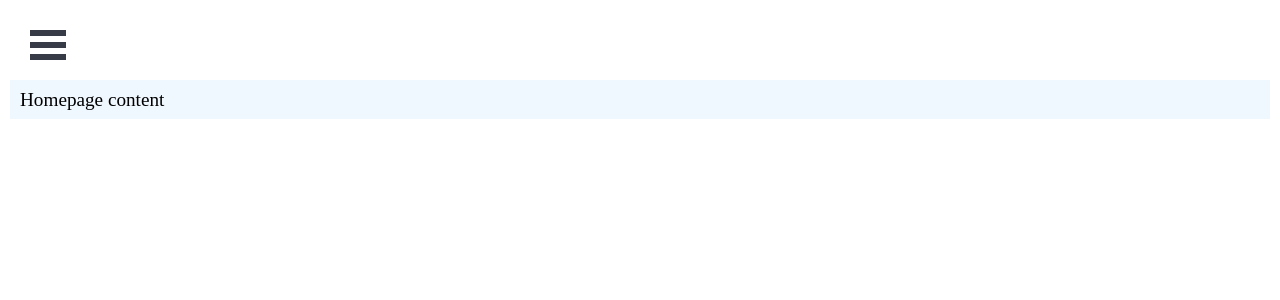
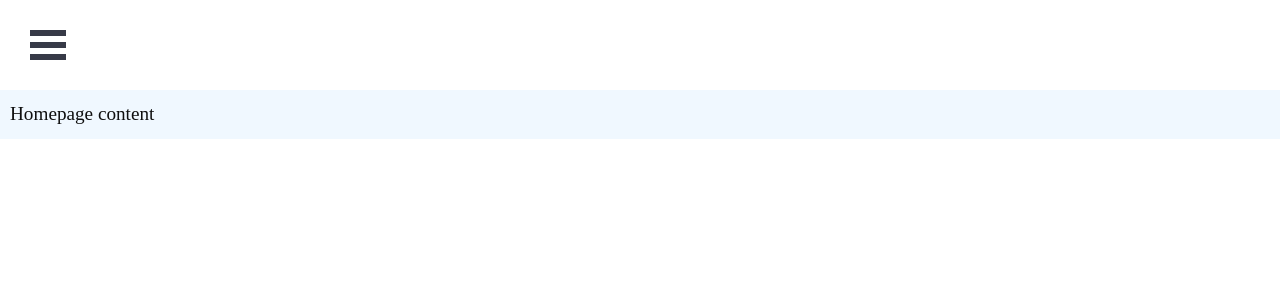
Before and after one commit to software-assignments-spring2021/spring-2020-idle-tower, a React (Create React App) app in the folder front-end/: page / in a window 1280 px wide. Shown: the top 300 px of the page. Built offline with nearby package versions, Linux system fonts and the light colour scheme.

Commit message:
Add styles

```diff
--- a/front-end/src/App.scss
+++ b/front-end/src/App.scss
@@ -1,9 +1,12 @@
+@import 'helpers/base/all';
+
 .container {
 	display: block;
-	font-size: 100%;
-	padding: 0 10px;
 	position: relative;
-	top: 70px;
+	margin-top: 90px;
+	font-size: 1em;
+	line-height: 1.5;
+	background-color: $c-white;
 }
 
 header {
--- /dev/null
+++ b/front-end/src/helpers/base/_forms.scss
@@ -0,0 +1,15 @@
+form {
+	width: 100%;
+	max-width: 100%;
+	margin: 10px auto;
+	font-size: 1em;
+}
+
+input {
+	font-size: 16px; // 16px so on mobile it works nicely
+}
+
+input[type=submit] {
+
+	padding: 10px;
+}
--- /dev/null
+++ b/front-end/src/helpers/base/_global.scss
@@ -0,0 +1,18 @@
+* {
+	font-family: 'Helvetica Neue', Helvetica, Arial, sans-serif;
+	box-sizing: border-box;
+	word-wrap: break-word;
+}
+
+html {
+	color: $c-black;
+	-webkit-box-sizing: border-box;
+	-moz-box-sizing: border-box;
+	box-sizing: border-box;
+}
+
+*, *:before, *:after {
+	-webkit-box-sizing: inherit;
+	-moz-box-sizing: inherit;
+	box-sizing: inherit;
+}
--- /dev/null
+++ b/front-end/src/helpers/base/_headings.scss
@@ -0,0 +1,16 @@
+h1 {
+	font-size: 4em;
+}
+
+h2 {
+	font-size: 3em;
+}
+
+
+h3 {
+	font-size: 2em;
+}
+
+h4 {
+	font-size: 1.5em;
+}
--- /dev/null
+++ b/front-end/src/helpers/base/_lists.scss
@@ -0,0 +1,17 @@
+ul {
+	li {
+		list-style-position: outside;
+		list-style-type: disc;
+		padding-bottom: 5px;
+		margin-left: 25px;
+	}
+}
+
+ol {
+	li {
+		list-style-position: outside;
+		list-style-type: decimal;
+		padding-bottom: 5px;
+		margin-left: 25px;
+	}
+}
--- /dev/null
+++ b/front-end/src/helpers/base/_media.scss
@@ -0,0 +1,4 @@
+img {
+	max-width: 100%;
+	height: auto;
+}
--- /dev/null
+++ b/front-end/src/helpers/base/all.scss
@@ -0,0 +1,6 @@
+@import 'helpers';
+@import 'forms';
+@import 'global';
+@import 'headings';
+@import 'lists';
+@import 'media';
```
